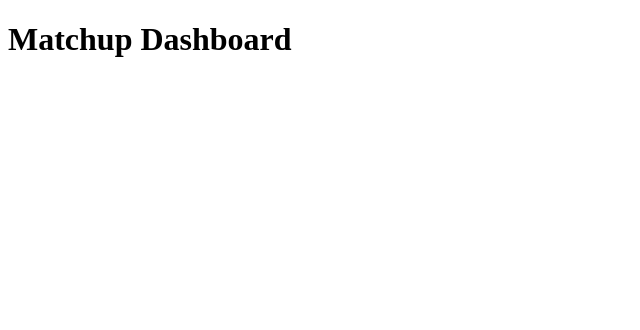
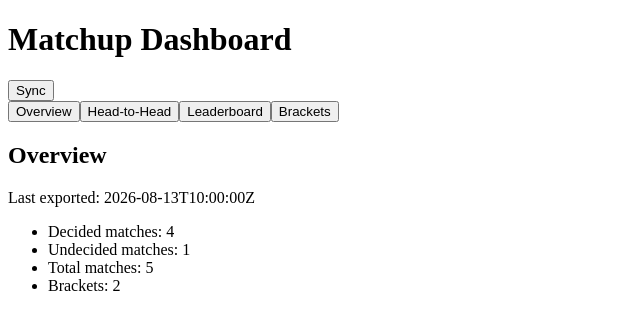
Before and after one commit to jumpingcathappy/bbxdata, a React (Vite) app: page / in a window 1280 px wide. Shown: the top 330 px of the page, without its empty margins (0-640 px from the left). Built offline with nearby package versions, Linux system fonts and the light colour scheme.

Commit message:
feat: add data loading, app layout, and dashboard views

```diff
--- a/src/App.tsx
+++ b/src/App.tsx
@@ -1,3 +1,61 @@
+import { useEffect, useState } from 'react';
+import type { MatchupData } from './types';
+import { loadData } from './lib/loadData';
+import Overview from './components/Overview';
+import HeadToHead from './components/HeadToHead';
+import Leaderboard from './components/Leaderboard';
+import Brackets from './components/Brackets';
+import SyncButton from './components/SyncButton';
+
+type Tab = 'overview' | 'headtohead' | 'leaderboard' | 'brackets';
+
 export default function App() {
-  return <h1>Matchup Dashboard</h1>;
+  const [data, setData] = useState<MatchupData | null>(null);
+  const [tab, setTab] = useState<Tab>('overview');
+  const [syncing, setSyncing] = useState(false);
+
+  useEffect(() => {
+    loadData().then(setData);
+  }, []);
+
+  const handleSync = () => {
+    setSyncing(true);
+    // Sync flow wired in Task 13.
+    setTimeout(() => setSyncing(false), 2000);
+  };
+
+  const tabs: { id: Tab; label: string }[] = [
+    { id: 'overview', label: 'Overview' },
+    { id: 'headtohead', label: 'Head-to-Head' },
+    { id: 'leaderboard', label: 'Leaderboard' },
+    { id: 'brackets', label: 'Brackets' },
+  ];
+
+  return (
+    <div>
+      <header>
+        <h1>Matchup Dashboard</h1>
+        <SyncButton onSync={handleSync} syncing={syncing} />
+      </header>
+      <nav>
+        {tabs.map((t) => (
+          <button key={t.id} onClick={() => setTab(t.id)}>
+            {t.label}
+          </button>
+        ))}
+      </nav>
+      <main>
+        {data === null ? (
+          <p>No data yet. Click Sync to pull your brackets from lvup.gg.</p>
+        ) : (
+          <>
+            {tab === 'overview' && <Overview data={data} />}
+            {tab === 'headtohead' && <HeadToHead data={data} />}
+            {tab === 'leaderboard' && <Leaderboard data={data} />}
+            {tab === 'brackets' && <Brackets data={data} />}
+          </>
+        )}
+      </main>
+    </div>
+  );
 }
--- /dev/null
+++ b/src/components/Brackets.tsx
@@ -0,0 +1,36 @@
+import { useState } from 'react';
+import type { Bracket, MatchupData } from '../types';
+
+function BracketCard({ bracket }: { bracket: Bracket }) {
+  const [open, setOpen] = useState(false);
+  return (
+    <div>
+      <button onClick={() => setOpen(!open)}>
+        {bracket.name} ({bracket.type}) — {bracket.matches.length} matches
+      </button>
+      {open && (
+        <ul>
+          {bracket.matches.map((m) => (
+            <li key={m.id}>
+              R{m.round}: {m.playerA} vs {m.playerB} — winner:{' '}
+              {m.winner ?? 'undecided'}
+            </li>
+          ))}
+        </ul>
+      )}
+    </div>
+  );
+}
+
+export default function Brackets({ data }: { data: MatchupData }) {
+  return (
+    <section>
+      <h2>Brackets</h2>
+      {data.brackets.length === 0 ? (
+        <p>No brackets yet.</p>
+      ) : (
+        data.brackets.map((b) => <BracketCard key={b.id} bracket={b} />)
+      )}
+    </section>
+  );
+}
--- /dev/null
+++ b/src/components/HeadToHead.tsx
@@ -0,0 +1,36 @@
+import type { MatchupData } from '../types';
+import { computeHeadToHead } from '../lib/stats';
+
+export default function HeadToHead({ data }: { data: MatchupData }) {
+  const records = computeHeadToHead(data);
+
+  return (
+    <section>
+      <h2>Head-to-Head</h2>
+      {records.length === 0 ? (
+        <p>No decided matchups yet.</p>
+      ) : (
+        <table>
+          <thead>
+            <tr>
+              <th>Player A</th>
+              <th>Player B</th>
+              <th>A Wins</th>
+              <th>B Wins</th>
+            </tr>
+          </thead>
+          <tbody>
+            {records.map((r) => (
+              <tr key={`${r.playerA}-${r.playerB}`}>
+                <td>{r.playerA}</td>
+                <td>{r.playerB}</td>
+                <td>{r.aWins}</td>
+                <td>{r.bWins}</td>
+              </tr>
+            ))}
+          </tbody>
+        </table>
+      )}
+    </section>
+  );
+}
--- /dev/null
+++ b/src/components/Leaderboard.tsx
@@ -0,0 +1,40 @@
+import type { MatchupData } from '../types';
+import { computeLeaderboard } from '../lib/stats';
+
+export default function Leaderboard({ data }: { data: MatchupData }) {
+  const entries = computeLeaderboard(data);
+
+  return (
+    <section>
+      <h2>Leaderboard</h2>
+      {entries.length === 0 ? (
+        <p>No players yet.</p>
+      ) : (
+        <table>
+          <thead>
+            <tr>
+              <th>#</th>
+              <th>Player</th>
+              <th>Wins</th>
+              <th>Losses</th>
+              <th>Total</th>
+              <th>Win Rate</th>
+            </tr>
+          </thead>
+          <tbody>
+            {entries.map((e, i) => (
+              <tr key={e.player}>
+                <td>{i + 1}</td>
+                <td>{e.player}</td>
+                <td>{e.wins}</td>
+                <td>{e.losses}</td>
+                <td>{e.total}</td>
+                <td>{(e.winRate * 100).toFixed(1)}%</td>
+              </tr>
+            ))}
+          </tbody>
+        </table>
+      )}
+    </section>
+  );
+}
--- /dev/null
+++ b/src/components/Overview.tsx
@@ -0,0 +1,19 @@
+import type { MatchupData } from '../types';
+import { computeOverall } from '../lib/stats';
+
+export default function Overview({ data }: { data: MatchupData }) {
+  const overall = computeOverall(data);
+
+  return (
+    <section>
+      <h2>Overview</h2>
+      <p>Last exported: {data.exportedAt}</p>
+      <ul>
+        <li>Decided matches: {overall.decided}</li>
+        <li>Undecided matches: {overall.undecided}</li>
+        <li>Total matches: {overall.total}</li>
+        <li>Brackets: {data.brackets.length}</li>
+      </ul>
+    </section>
+  );
+}
--- /dev/null
+++ b/src/components/SyncButton.tsx
@@ -0,0 +1,12 @@
+interface Props {
+  onSync: () => void;
+  syncing: boolean;
+}
+
+export default function SyncButton({ onSync, syncing }: Props) {
+  return (
+    <button onClick={onSync} disabled={syncing}>
+      {syncing ? 'Syncing…' : 'Sync'}
+    </button>
+  );
+}
--- /dev/null
+++ b/src/lib/loadData.ts
@@ -0,0 +1,11 @@
+import type { MatchupData } from '../types';
+
+export async function loadData(): Promise<MatchupData | null> {
+  try {
+    const res = await fetch('/data.json');
+    if (!res.ok) return null;
+    return (await res.json()) as MatchupData;
+  } catch {
+    return null;
+  }
+}
```
